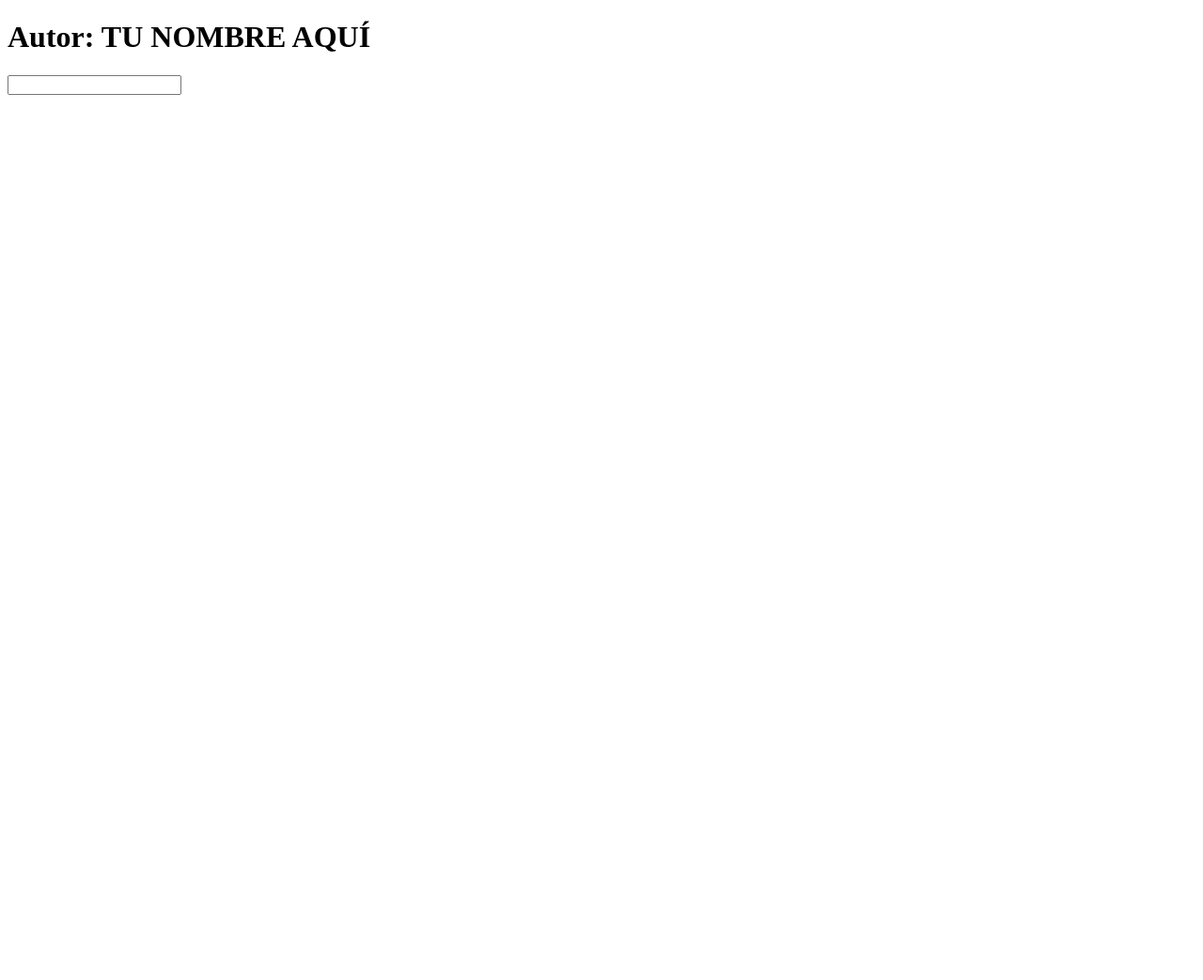
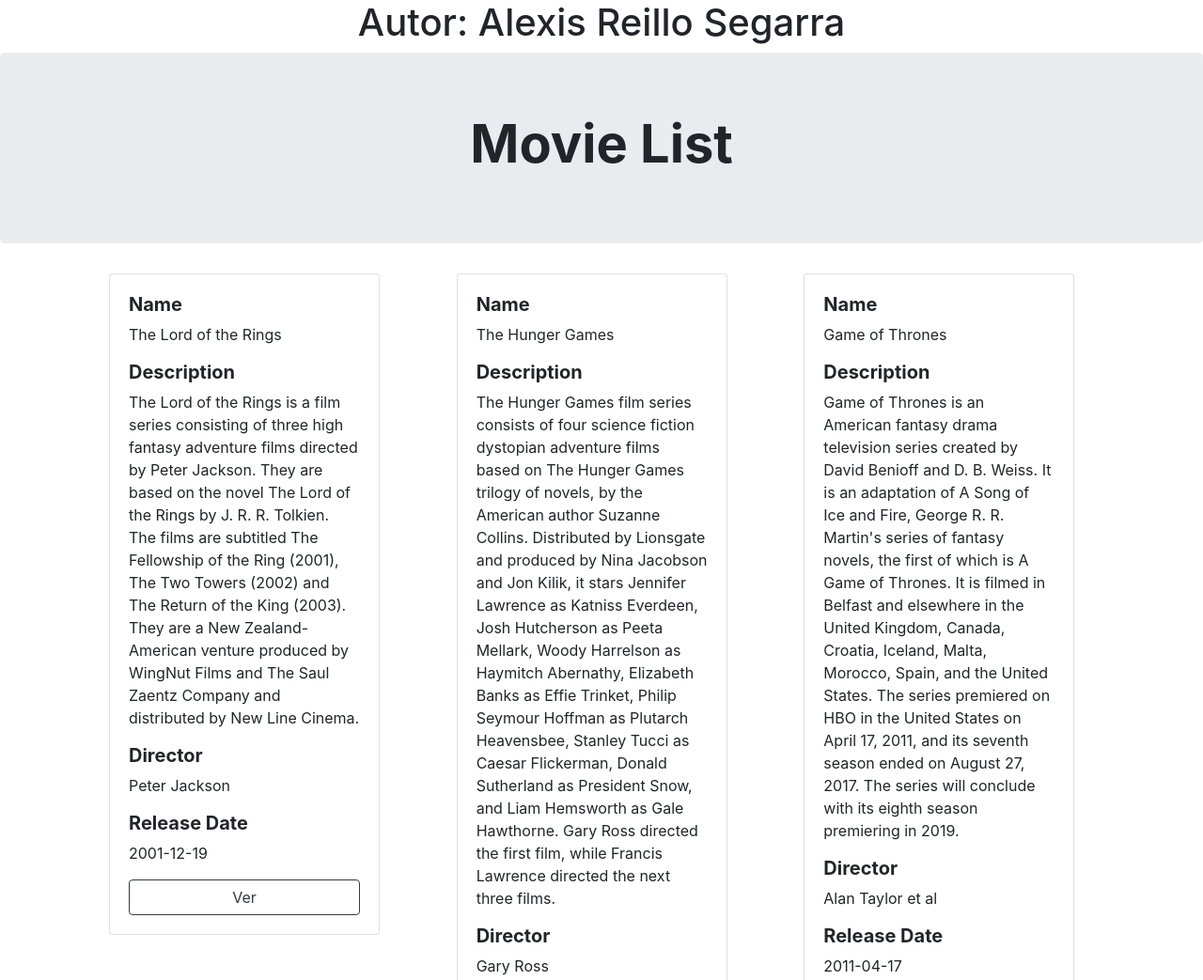
Before and after one commit to Alexis-Reillo/practica_vuejs_introduccion, a website: page index.html in a window 1280 px wide. Shown: the top 1043 px of the page at 94% size. Before the commit the page ends 800 px from the top, so only its background shows below. Drawn offline with nearby package versions, Linux system fonts and the light colour scheme.

Commit message:
2023-02-27

```diff
--- a/index.html
+++ b/index.html
@@ -7,18 +7,36 @@
         <meta name="author" content="">
         <meta name="description" content="">
         <meta name="viewport" content="width=device-width, initial-scale=1">
+        <link rel="stylesheet" href="https://cdn.jsdelivr.net/npm/bootstrap@4.4.1/dist/css/bootstrap.min.css" integrity="sha384-Vkoo8x4CGsO3+Hhxv8T/Q5PaXtkKtu6ug5TOeNV6gBiFeWPGFN9MuhOf23Q9Ifjh" crossorigin="anonymous">
     </head>
 
     <body>
 
-        <h1 id="autor">Autor: TU NOMBRE AQUÍ</h1>
+        <h1 id="autor" class="text-center">Autor: Alexis Reillo Segarra</h1>
 
-        <!-- https://vuejs.org/v2/guide/index.html -->
         <div id="app">
-            <input type="text" v-model="items">
-
+            <div class="jumbotron text-center">
+                <h1 class="display-4 font-weight-bold" id="title">{{ title }}</h1>
+              </div>
+              <div class="container">
+                <div class="row" style="margin-left: 1rem;">
+                     <div class="col-md-4" v-for="item in col.collection.items" :key="item.id">
+                        <div class="card" style="width: 18rem;">
+                            <div class="card-body">
+                                 <dl v-for="data in item.data">
+                                    <dt class="h5 font-weight-bold">{{ data.prompt }}</dt>
+                                    <dd>{{ data.value }}</dd>
+                                </dl>
+                                <a :href=item.href class="btn btn-outline-dark mx-auto d-block">Ver</a>
+                            </div>
+                        </div>
+                    </div>
+                </div>
+            </div>
         </div>
 
+        <script src="https://cdn.jsdelivr.net/npm/vue@2/dist/vue.js"></script>
+        <script src="js/script.js"></script>
     </body>
 
 </html>
--- a/js/script.js
+++ b/js/script.js
@@ -43,6 +43,7 @@
 var app = new Vue({
   el: '#app',
   data: {
-    col: server_data
+    col: server_data,
+    title: server_data.collection.title
   }
 });
```
